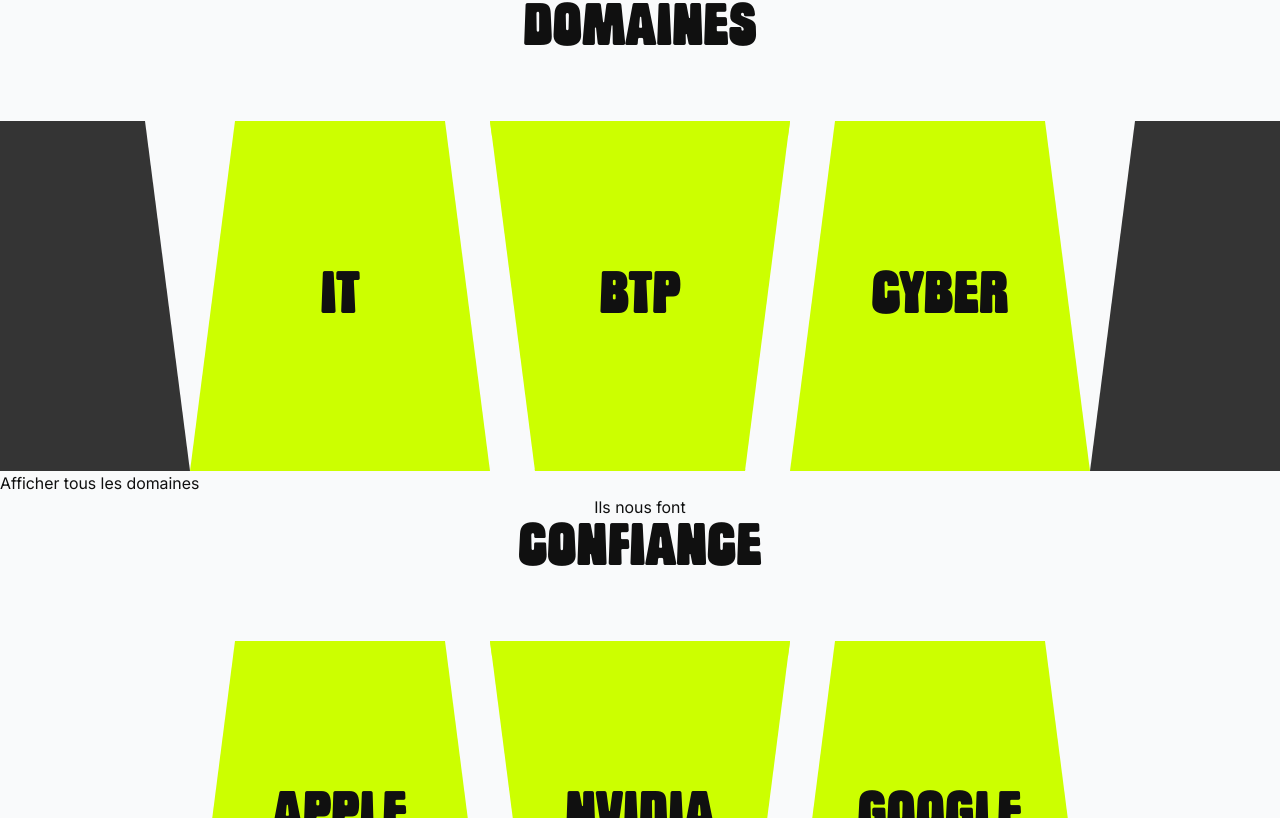
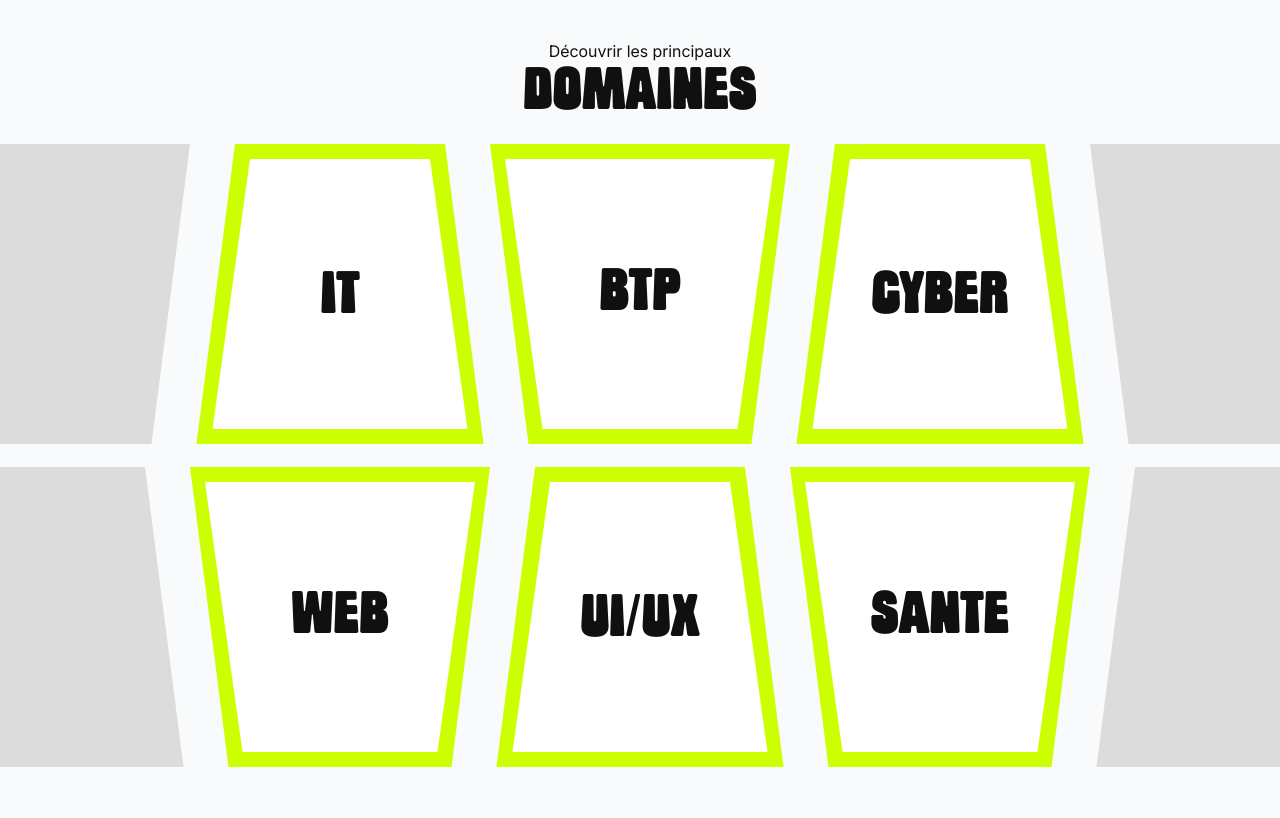
Before and after one commit to betasown/GR6-Internly_frontend, a Next.js app in the folder internly/: page / in a window 1280 px wide. Shown: the part 922-1740 px from the top of the page. Built offline with nearby package versions, Linux system fonts and the light colour scheme.

Commit message:
rectification div domaine

```diff
--- a/internly/src/app/globals.css
+++ b/internly/src/app/globals.css
@@ -283,11 +283,53 @@ a.connect-btn:hover {
   clip-path: polygon(0 0, 100% 0, 85% 100%, 15% 100%);
  }
 
+ .HP-Trapez_v3 {
+  position: relative;
+  width: 300px;
+  height: 350px;
+  background: #DCDCDC;
+  color: var(--foreground);
+  padding: 20px;
+  display: flex;
+  flex-direction: column;
+  justify-content: center;
+  text-align: center;
+  clip-path: polygon(15% 0, 85% 0, 100% 100%, 0 100%);
+ }
+
+ .HP-Trapez_v4 {
+  position: relative;
+  width: 300px;
+  height: 350px;
+  background: #DCDCDC;
+  color: var(--foreground);
+  padding: 20px;
+  display: flex;
+  flex-direction: column;
+  justify-content: center;
+  text-align: center;
+  clip-path: polygon(0 0, 100% 0, 85% 100%, 15% 100%);
+ }
+
  .HP_STRAT1-APropos {
   background: var(--foreground);
   color: var(--background);
   width: 100%;
 
+  padding: 5%;
+  padding-bottom: 10%;
+  position: relative;
+  display: flex;
+  flex-direction: column;
+  justify-content: center;
+  text-align: center;
+  overflow: hidden;
+}
+
+.HP_STRAT1-Domaines {
+  background: var(--background);
+  color: var(--foreground);
+  width: 100%;
   padding: 5%;
   padding-bottom: 10%;
   position: relative;
--- a/internly/src/app/page.js
+++ b/internly/src/app/page.js
@@ -86,31 +86,138 @@ export default function Home() {
       /*_____________________________________________________________________*/
       }
 
-      <p className="Paragraphe">Découvrir les principaux</p>
-      <h1 className="Titre">Domaines</h1>
+<div className="HP_STRAT1-Domaines">
 
-      <div className="HP-TrapezContainer">
+  <p className="Paragraphe">Découvrir les principaux</p>
+  <h1 className="Titre">Domaines</h1>
 
-        <div className="HP-Trapez_v2">
-          <h1 className="Titre"></h1>
+
+
+    <div className="Container">
+        <div className="HP-TrapezContainer-entreprise ">
+            <div className="Trapez">
+              <div className="HP-Trapez_v4">
+                <h1 className="Titre"></h1>
+              </div>
+            </div>
+            <div className="Trapez">
+              <div className="HP-Trapez_v3">
+                <h1 className="Titre"></h1>
+              </div>
+            </div>
+
+            <div className="Trapez">
+              <div className="HP-Trapez_v4">
+              </div>
+            </div>
+            <div className="Trapez">
+              <div className="HP-ContentTrapez_v3"></div>
+              <div className="HP-ContentTrapezSmallv3">
+                <h1 className="Titre">IT</h1>
+                <p className="Paragraphe"></p>
+              </div>
+            </div>
+
+            <div className="Trapez">
+              <div className="HP-ContentTrapez_v4"></div>
+                <div className="HP-ContentTrapezSmallv4">
+                    <h1 className="Titre">BTP</h1>
+                    <p className="Paragraphe"></p>
+                </div>
+            </div>
+
+            <div className="Trapez">
+              <div className="HP-ContentTrapez_v3"></div>
+              <div className="HP-ContentTrapezSmallv3">
+                <h1 className="Titre">cyber</h1>
+                <p className="Paragraphe"></p>
+              </div>
+            </div>
+            <div className="Trapez">
+              <div className="HP-Trapez_v4">
+                <h1 className="Titre"></h1>
+              </div>
+            </div>
+            <div className="Trapez">
+              <div className="HP-Trapez_v3">
+                <h1 className="Titre"></h1>
+              </div>
+            </div>
+
+            <div className="Trapez">
+              <div className="HP-Trapez_v4">
+                <h1 className="Titre"></h1>
+              </div>
+            </div>
         </div>
+    </div>
 
-        <div className="HP-ContentTrapez_v1">
-          <h1 className="Titre">IT</h1>
+
+
+
+    <div className="Container">
+        <div className="HP-TrapezContainer-entreprise ">
+            <div className="Trapez">
+              <div className="HP-Trapez_v3">
+                <h1 className="Titre"></h1>
+              </div>
+            </div>
+            <div className="Trapez">
+              <div className="HP-Trapez_v4">
+                <h1 className="Titre"></h1>
+              </div>
+            </div>
+
+            <div className="Trapez">
+              <div className="HP-Trapez_v3">
+              </div>
+            </div>
+            <div className="Trapez">
+              <div className="HP-ContentTrapez_v4"></div>
+              <div className="HP-ContentTrapezSmallv4">
+                <h1 className="Titre">WEB</h1>
+                <p className="Paragraphe"></p>
+              </div>
+            </div>
+
+            <div className="Trapez">
+              <div className="HP-ContentTrapez_v3"></div>
+                <div className="HP-ContentTrapezSmallv3">
+                    <h1 className="Titre">UI/UX</h1>
+                    <p className="Paragraphe"></p>
+                </div>
+            </div>
+
+            <div className="Trapez">
+              <div className="HP-ContentTrapez_v4"></div>
+              <div className="HP-ContentTrapezSmallv4">
+                <h1 className="Titre">Santé</h1>
+                <p className="Paragraphe"></p>
+              </div>
+            </div>
+            <div className="Trapez">
+              <div className="HP-Trapez_v3">
+                <h1 className="Titre"></h1>
+              </div>
+            </div>
+            <div className="Trapez">
+              <div className="HP-Trapez_v4">
+                <h1 className="Titre"></h1>
+              </div>
+            </div>
+
+            <div className="Trapez">
+              <div className="HP-Trapez_v3">
+                <h1 className="Titre"></h1>
+              </div>
+            </div>
         </div>
+    </div>
 
-        <div className="HP-ContentTrapez_v2">
-          <h1 className="Titre">BTP</h1>
-        </div>
 
-        <div className="HP-ContentTrapez_v1">
-          <h1 className="Titre">Cyber</h1>
-        </div>
+    </div>
 
-        <div className="HP-Trapez_v2">
-          <h1 className="Titre"></h1>
-        </div>
-      </div>
+
 
       <a href="/" title="Découvrir les domaines">Afficher tous les domaines</a>
 
```
